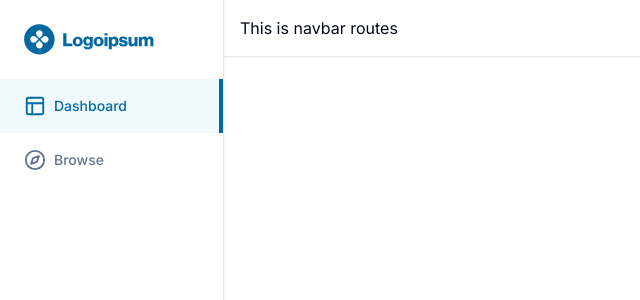
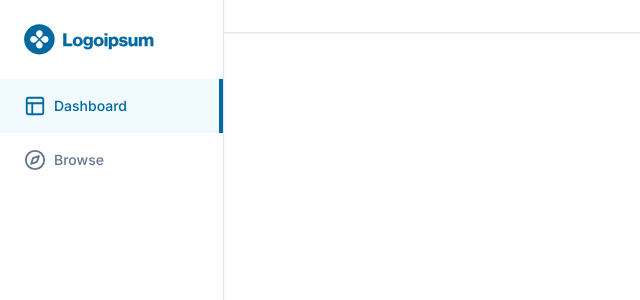
Before and after one commit to carlosrobertodevops/lms-platform-v3-fullstack-codewithantonio, a Next.js app: page / in a window 1280 px wide. Shown: the top 300 px of the page, without its empty margins (0-640 px from the left). Built offline with nearby package versions, Linux system fonts and the light colour scheme.

Commit message:
Добавил базовый стиль для div-обертки компонента `<NavbarRoutes/>` и импортировал `<UserButton/>`  из библиотеки `Shadcn`

```diff
--- a/components/navbar-routes.tsx
+++ b/components/navbar-routes.tsx
@@ -1,5 +1,13 @@
+'use client';
+
+import { UserButton } from '@clerk/nextjs';
+
 const NavbarRoutes = () => {
-  return <div>This is navbar routes</div>;
+  return (
+    <div className='ml-auto flex items-center gap-x-2'>
+      <UserButton />
+    </div>
+  );
 };
 
 export default NavbarRoutes;
```
